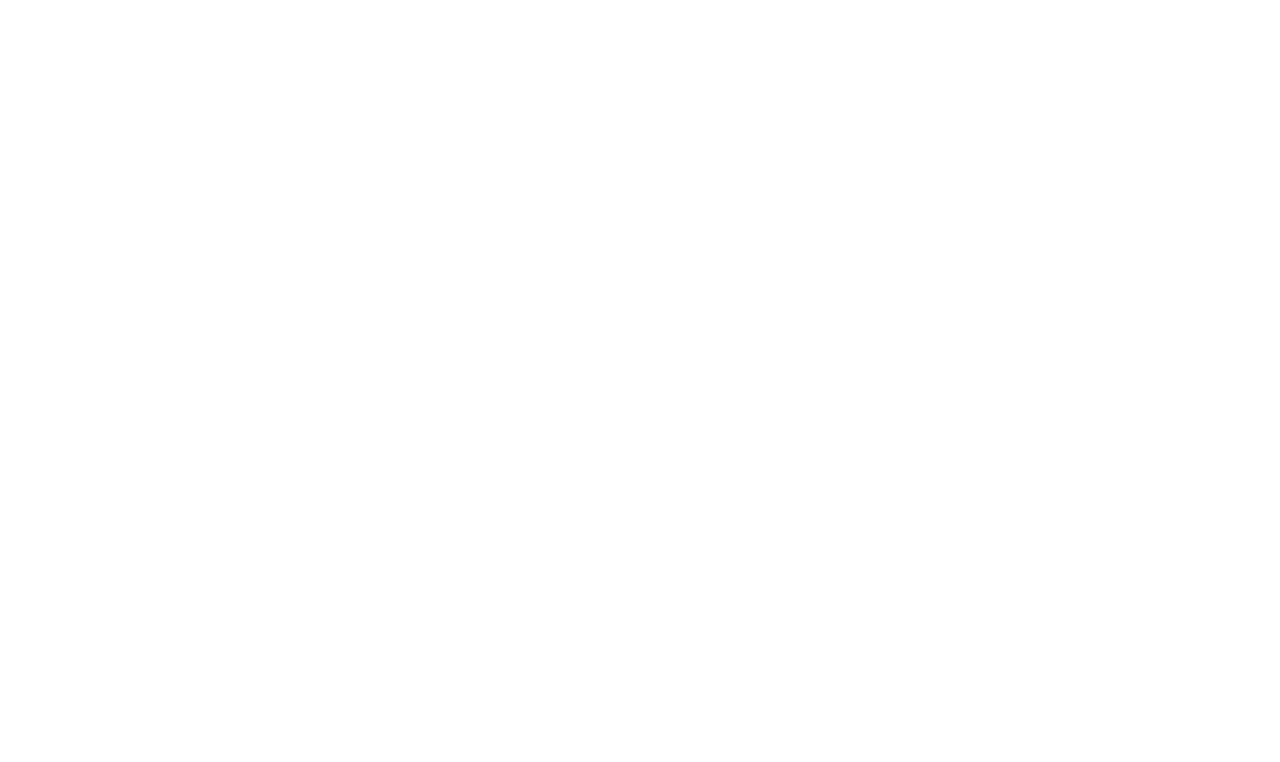
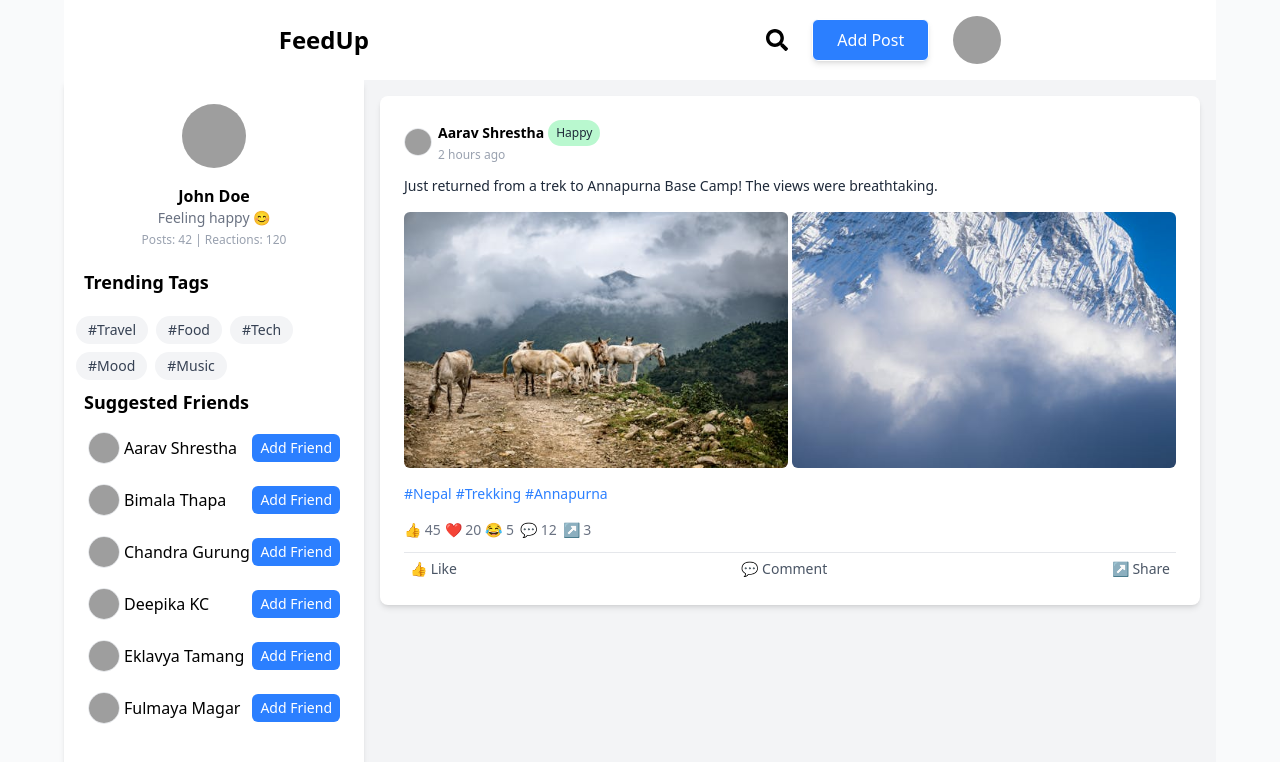
Before and after one commit to paldentitung/FeedUp, a React (Vite) app: page /post/aarav-shrestha-1 in a window 1280 px wide. Before the commit this address had no page. Shown: the top 762 px of the page. Built offline with nearby package versions, Linux system fonts and the light colour scheme; grey boxes are pictures that could not be loaded.

Commit message:
add n set up the post detail page

```diff
--- a/src/App.jsx
+++ b/src/App.jsx
@@ -3,6 +3,7 @@
 import MainLayout from "./layouts/MainLayout";
 import Home from "./Pages/Home";
 import AddPostPage from "./Pages/AddPostPage";
+import PostDetailPage from "./Pages/PostDetailPage";
 const App = () => {
   return (
     <>
@@ -24,6 +25,14 @@
               </MainLayout>
             }
           />
+          <Route
+            path="/post/:slug"
+            element={
+              <MainLayout>
+                <PostDetailPage />
+              </MainLayout>
+            }
+          />
         </Routes>
       </div>
     </>
--- a/src/Components/PostCard.jsx
+++ b/src/Components/PostCard.jsx
@@ -1,6 +1,5 @@
-import { image } from "framer-motion/client";
 import React, { useState } from "react";
-
+import { Link } from "react-router-dom";
 const PostCard = ({ post }) => {
   const {
     id,
@@ -15,6 +14,7 @@
     reactions,
     comments,
     shares,
+    slug,
   } = post;
   const [isLiked, setIsLiked] = useState(false);
   const [likeCount, setLikeCount] = useState(reactions.like);
@@ -28,6 +28,7 @@
   };
 
   return (
+    <Link to={`/post/${slug}`}>
       <section className="bg-white shadow-md max-w-full rounded-lg p-3 md:p-6 mb-2 ">
         <div className="flex flex-col gap-3">
           {/* Header */}
@@ -170,7 +171,9 @@
                   : "text-gray-600 hover:text-blue-500 hover:bg-blue-100"
               }`}
               aria-label={
-              isLiked ? `Unlike ${username}'s post` : `Like ${username}'s post`
+                isLiked
+                  ? `Unlike ${username}'s post`
+                  : `Like ${username}'s post`
               }
             >
               👍 {isLiked ? "Liked" : "Like"}
@@ -190,6 +193,7 @@
           </div>
         </div>
       </section>
+    </Link>
   );
 };
 
--- /dev/null
+++ b/src/Pages/PostDetailPage.jsx
@@ -0,0 +1,21 @@
+import React, { useContext } from "react";
+import { useParams } from "react-router-dom";
+import { AppContext } from "../Context/AppContext";
+import PostCard from "../Components/PostCard";
+const PostDetailPage = () => {
+  const { posts } = useContext(AppContext);
+  const { slug } = useParams();
+
+  // Find the post by slug
+  const selectedPost = posts.find((p) => p.slug === slug);
+
+  if (!selectedPost) return <div>Post not found!</div>;
+
+  return (
+    <div className="p-4">
+      <PostCard post={selectedPost} />
+    </div>
+  );
+};
+
+export default PostDetailPage;
--- a/src/data/PostData.js
+++ b/src/data/PostData.js
@@ -1,6 +1,7 @@
 const postData = [
   {
     id: 1,
+    slug: "aarav-shrestha-1",
     avatar: "/avatars/user1.png",
     username: "Aarav Shrestha",
     timestamp: "2 hours ago",
@@ -9,7 +10,6 @@
     content:
       "Just returned from a trek to Annapurna Base Camp! The views were breathtaking.",
     images: ["/PostImages/Annapurna-1.jpg", "/PostImages/Annapurna-2.jpg"],
-
     hashtags: ["#Nepal", "#Trekking", "#Annapurna"],
     reactions: { like: 45, love: 20, haha: 5 },
     comments: 12,
@@ -17,6 +17,7 @@
   },
   {
     id: 2,
+    slug: "bimala-thapa-2",
     avatar: "/avatars/user2.png",
     username: "Bimala Thapa",
     timestamp: "4 hours ago",
@@ -32,6 +33,7 @@
   },
   {
     id: 3,
+    slug: "chandra-gurung-3",
     avatar: "/avatars/user3.png",
     username: "Chandra Gurung",
     timestamp: "1 day ago",
@@ -50,6 +52,7 @@
   },
   {
     id: 4,
+    slug: "deepika-kc-4",
     avatar: "/avatars/user4.png",
     username: "Deepika KC",
     timestamp: "6 hours ago",
@@ -65,6 +68,7 @@
   },
   {
     id: 5,
+    slug: "eklavya-tamang-5",
     avatar: "/avatars/user5.png",
     username: "Eklavya Tamang",
     timestamp: "3 hours ago",
@@ -79,6 +83,7 @@
   },
   {
     id: 6,
+    slug: "fulmaya-magar-6",
     avatar: "/avatars/user6.png",
     username: "Fulmaya Magar",
     timestamp: "12 hours ago",
@@ -94,6 +99,7 @@
   },
   {
     id: 7,
+    slug: "gopal-rai-7",
     avatar: "/avatars/user7.png",
     username: "Gopal Rai",
     timestamp: "8 hours ago",
@@ -109,6 +115,7 @@
   },
   {
     id: 8,
+    slug: "hema-bhattarai-8",
     avatar: "/avatars/user8.png",
     username: "Hema Bhattarai",
     timestamp: "1 hour ago",
@@ -126,6 +133,7 @@
   },
   {
     id: 9,
+    slug: "ishwor-adhikari-9",
     avatar: "/avatars/user9.png",
     username: "Ishwor Adhikari",
     timestamp: "5 hours ago",
@@ -145,6 +153,7 @@
   },
   {
     id: 10,
+    slug: "janaki-poudel-10",
     avatar: "/avatars/user10.png",
     username: "Janaki Poudel",
     timestamp: "10 hours ago",
```
Lines whose indentation alone changed are shown as unchanged.
